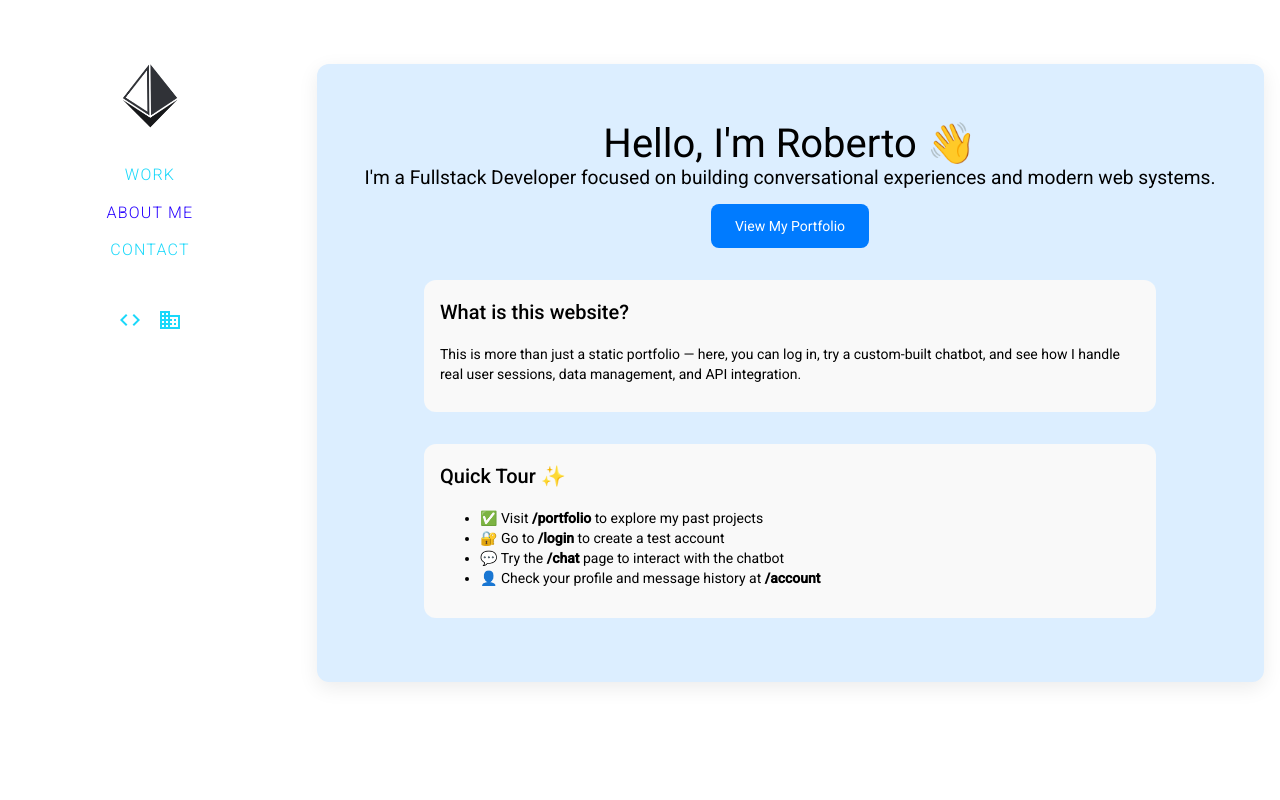
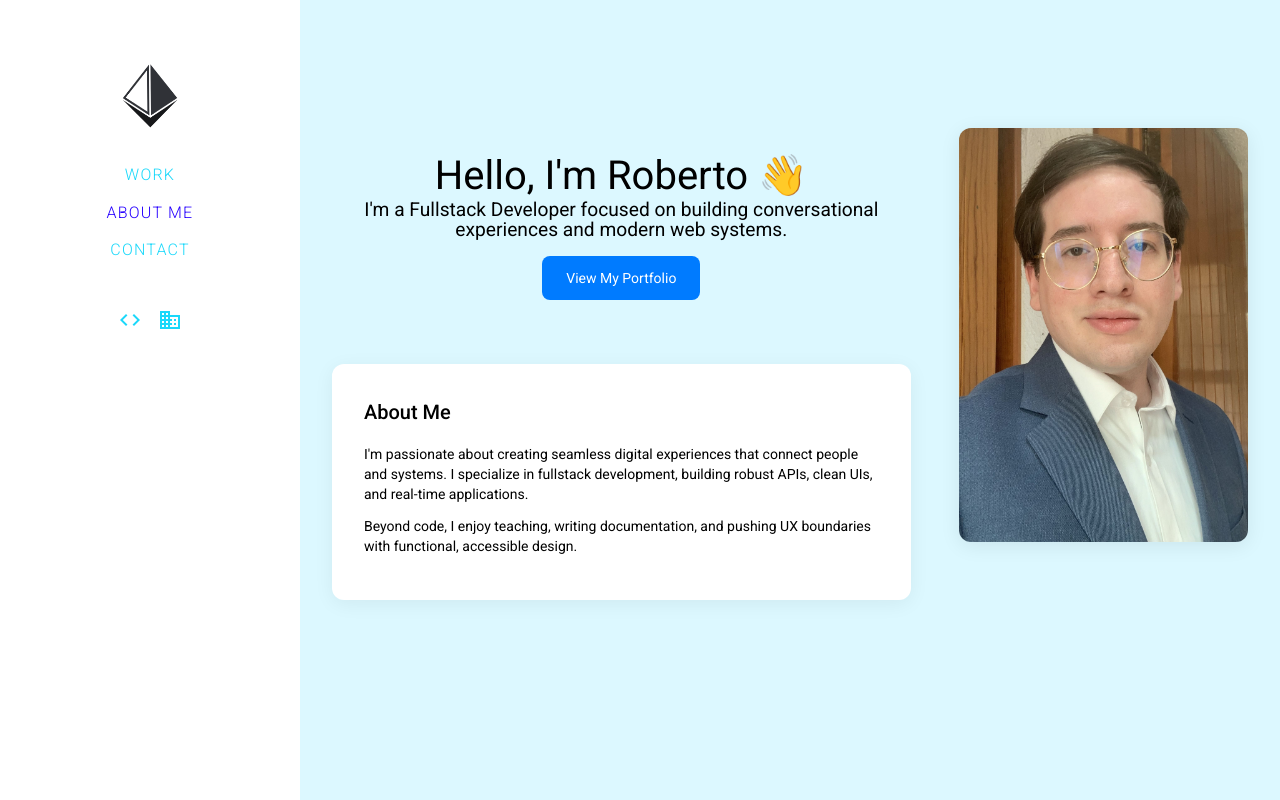
Before and after one commit to RobertoRiveraT/chatbot_arelia-frontend, an Angular app: page /aboutme in a window 1280 px wide. Built offline with nearby package versions, Linux system fonts and the light colour scheme.

Commit message:
Feat: Update Frontend Design & added new pages
- Added /mywork
- Refactor header
- updated routes

```diff
--- a/src/app/app-routing.module.ts
+++ b/src/app/app-routing.module.ts
@@ -7,6 +7,7 @@ import { RegisterComponent } from './pages/register/register.component';
 import { AccountComponent } from './pages/account/account.component';
 import { HomeComponent  } from './pages/home/home.component';
 import { AboutmeComponent } from './pages/aboutme/aboutme.component';
+import { MyworkComponent } from './pages/mywork/mywork.component';
 
 const routes: Routes = [
   { path: '', redirectTo: 'login', pathMatch: 'full' },
@@ -15,7 +16,8 @@ const routes: Routes = [
   { path: 'account', component: AccountComponent },
   { path: 'chat', component: ChatComponent },
   { path: 'home', component: HomeComponent },
-  { path: 'aboutme', component: AboutmeComponent }
+  { path: 'aboutme', component: AboutmeComponent },
+  { path: 'mywork', component: MyworkComponent },
 ];
 
 @NgModule({
--- a/src/app/app.module.ts
+++ b/src/app/app.module.ts
@@ -23,6 +23,7 @@ import { MatMenuModule } from '@angular/material/menu';
 import { HeaderComponent } from './components/header/header.component';
 import { HomeComponent } from './pages/home/home.component';
 import { AboutmeComponent } from './pages/aboutme/aboutme.component';
+import { MyworkComponent } from './pages/mywork/mywork.component';
 
 @NgModule({
   declarations: [
@@ -33,7 +34,8 @@ import { AboutmeComponent } from './pages/aboutme/aboutme.component';
     AccountComponent,
     HeaderComponent,
     HomeComponent,
-    AboutmeComponent
+    AboutmeComponent,
+    MyworkComponent
   ],
   imports: [
     BrowserModule,
--- a/src/app/components/header/header.component.css
+++ b/src/app/components/header/header.component.css
@@ -19,6 +19,18 @@
     color: white;
     z-index: 1000;
     /* box-shadow: 2px 0 8px rgba(0, 0, 0, 0.1); */
+}
+
+.fade-in {
+  opacity: 0;
+  animation: fadeIn 1.2s ease-out forwards;
+  animation-delay: 0.3s;
+}
+
+@keyframes fadeIn {
+  to {
+    opacity: 1;
+  }
 }
 
 .logo img {
--- a/src/app/components/header/header.component.html
+++ b/src/app/components/header/header.component.html
@@ -1,4 +1,4 @@
-<aside class="sidebar">
+<aside class="sidebar fade-in">
     <!-- Container for logo + nav + social -->
     <div class="sidebar-content">
         <!-- Logo / Home -->
@@ -8,17 +8,17 @@
 
         <!-- Navigation -->
         <nav class="nav">
-            <a routerLink="/portfolio" routerLinkActive="active">WORK</a>
+            <a routerLink="/mywork" routerLinkActive="active">WORK</a>
             <a routerLink="/aboutme" routerLinkActive="active">ABOUT ME</a>
             <a routerLink="/contact" routerLinkActive="active">CONTACT</a>
         </nav>
 
         <!-- Social icons -->
         <div class="social">
-            <a href="https://github.com/tuusuario" target="_blank" aria-label="GitHub">
+            <a href="https://github.com/RobertoRiveraT" target="_blank" aria-label="GitHub">
             <mat-icon>code</mat-icon>
             </a>
-            <a href="https://linkedin.com/in/tuusuario" target="_blank" aria-label="LinkedIn">
+            <a href="https://linkedin.com/in/robertoriverateran/" target="_blank" aria-label="LinkedIn">
             <mat-icon>business</mat-icon>
             </a>
         </div>
--- a/src/app/components/header/header.component.ts
+++ b/src/app/components/header/header.component.ts
@@ -12,9 +12,9 @@ export class HeaderComponent {
   goHome(): void {
     const token = localStorage.getItem('token');
     if (token) {
-      this.router.navigate(['/chat']);
+      this.router.navigate(['/home']);
     } else {
-      this.router.navigate(['/login']);
+      this.router.navigate(['/home']);
     }
   }
 
--- a/src/app/pages/aboutme/aboutme.component.css
+++ b/src/app/pages/aboutme/aboutme.component.css
@@ -1,21 +1,18 @@
-.aboutme-container {
-  display: inline-block; /* Se ajusta al contenido */
-  background-color: #dceeff; /* Azul claro pastel */
-  padding: 2rem 3rem;
-  border-radius: 12px;
-  box-shadow: 0 6px 20px rgba(0, 0, 0, 0.08);
-  margin: 4rem auto;
+.main-wrapper {
+    background-color: #dcf8ff;
+    position: relative;
+    min-height: 100dvh;
+    width: 100%;
 }
 
 :host {
-  display: flex;
-  justify-content: center;
+    display: flex;
+    justify-content: center;
 }
-
 
 .hero {
     text-align: center;
-    margin: 2rem auto;
+    margin: 2rem auto 2rem;
 }
 
 .hero h1 {
@@ -49,3 +46,48 @@
     background: #f9f9f9;
     border-radius: 12px;
 }
+
+.about-text {
+    min-width: 280px;
+    background: white;
+    padding: 2rem;
+    border-radius: 12px;
+    box-shadow: 0 4px 20px rgba(0, 0, 0, 0.06);
+}
+
+.about-photo {
+    flex: 1;
+    min-width: 280px;
+    display: flex;
+    justify-content: center;    /* centra horizontalmente */
+    align-items: center;        /* centra verticalmente */
+    height: 100%;               /* asegura que ocupe todo el alto de la fila */
+}
+
+.about-photo img {
+    max-width: 100%;
+    max-height: 500px;
+    border-radius: 12px;
+    box-shadow: 0 4px 20px rgba(0, 0, 0, 0.08);
+}
+
+.about-layout {
+    display: flex;
+    flex-direction: row;
+    justify-content: center;
+    align-items: stretch;  /* mantiene las columnas a la misma altura */
+    gap: 3rem;
+    max-width: 1200px;
+    margin: 6rem auto;
+    padding: 2rem;
+    flex-wrap: wrap;
+    /*min-height: 600px;      🔧 Ajusta según sea necesario */
+}
+
+.about-left {
+    flex: 2;
+    min-width: 300px;
+    display: flex;
+    flex-direction: column;
+    gap: 2rem;
+}
--- a/src/app/pages/aboutme/aboutme.component.html
+++ b/src/app/pages/aboutme/aboutme.component.html
@@ -1,22 +1,28 @@
-<div class="aboutme-container">
-  <section class="hero">
-    <h1>Hello, I'm Roberto 👋</h1>
-    <p>I'm a Fullstack Developer focused on building conversational experiences and modern web systems.</p>
-    <a routerLink="/portfolio" class="cta">View My Portfolio</a>
-  </section>
+<div class="main-wrapper">
+  <section class="about-layout">
+    <!-- Columna izquierda: Hero + texto -->
+    <div class="about-left">
+      <section class="hero">
+        <h1>Hello, I'm Roberto 👋</h1>
+        <p>I'm a Fullstack Developer focused on building conversational experiences and modern web systems.</p>
+        <a routerLink="/mywork" class="cta">View My Portfolio</a>
+      </section>
 
-  <section class="about-site">
-    <h2>What is this website?</h2>
-    <p>This is more than just a static portfolio — here, you can log in, try a custom-built chatbot, and see how I handle real user sessions, data management, and API integration.</p>
-  </section>
+      <div class="about-text">
+        <h2>About Me</h2>
+        <p>
+          I'm passionate about creating seamless digital experiences that connect people and systems.
+          I specialize in fullstack development, building robust APIs, clean UIs, and real-time applications.
+        </p>
+        <p>
+          Beyond code, I enjoy teaching, writing documentation, and pushing UX boundaries with functional, accessible design.
+        </p>
+      </div>
+    </div>
 
-  <section class="tutorial">
-    <h2>Quick Tour ✨</h2>
-    <ul>
-      <li>✅ Visit <strong>/portfolio</strong> to explore my past projects</li>
-      <li>🔐 Go to <strong>/login</strong> to create a test account</li>
-      <li>💬 Try the <strong>/chat</strong> page to interact with the chatbot</li>
-      <li>👤 Check your profile and message history at <strong>/account</strong></li>
-    </ul>
+    <!-- Columna derecha: Foto -->
+    <div class="about-photo">
+      <img src="assets/img/foto.jpg" alt="Photo of Me" />
+    </div>
   </section>
 </div>
--- /dev/null
+++ b/src/app/pages/mywork/mywork.component.css
@@ -0,0 +1,61 @@
+.main-wrapper {
+    background-color: #dcf8ff;
+    position: relative;
+    min-height: 100dvh;
+    width: 100%;
+}
+
+
+/*
+.main-wrapper {
+    display: inline-block;
+    background-color: #dceeff;
+    padding: 2rem 3rem;
+    border-radius: 12px;
+    box-shadow: 0 6px 20px rgba(0, 0, 0, 0.08);
+    margin: 4rem auto;
+}
+*/
+
+:host {
+    display: flex;
+    justify-content: center;
+}
+
+
+.hero {
+    text-align: center;
+    margin: 10rem auto 2rem;
+}
+
+.hero h1 {
+    font-size: 2.5rem;
+    margin-bottom: 0.5rem;
+}
+
+.hero p {
+    font-size: 1.2rem;
+    margin-bottom: 1rem;
+}
+
+.cta {
+    display: inline-block;
+    padding: 0.75rem 1.5rem;
+    background-color: #007bff;
+    color: white;
+    border-radius: 8px;
+    text-decoration: none;
+    transition: background-color 0.2s ease;
+}
+
+.cta:hover {
+    background-color: #0056b3;
+}
+
+.about-site, .tutorial {
+    max-width: 700px;
+    margin: 2rem auto;
+    padding: 1rem;
+    background: #f9f9f9;
+    border-radius: 12px;
+}
--- /dev/null
+++ b/src/app/pages/mywork/mywork.component.html
@@ -0,0 +1,16 @@
+<div class="main-wrapper">
+    <section class="about-site">
+        <h2>What is this website?</h2>
+        <p>This is more than just a static portfolio — here, you can log in, try a custom-built chatbot, and see how I handle real user sessions, data management, and API integration.</p>
+    </section>
+
+    <section class="tutorial">
+        <h2>Quick Tour ✨</h2>
+        <ul>
+        <li>✅ Visit <strong>/portfolio</strong> to explore my past projects</li>
+        <li>🔐 Go to <strong>/login</strong> to create a test account</li>
+        <li>💬 Try the <strong>/chat</strong> page to interact with the chatbot</li>
+        <li>👤 Check your profile and message history at <strong>/account</strong></li>
+        </ul>
+    </section>
+</div>
```
Also changed, not shown: src/app/pages/mywork/mywork.component.ts (added, +10 -0 lines), src/assets/img/foto.jpg (added), 1 other file (tests, documents, lock files or other folders).
